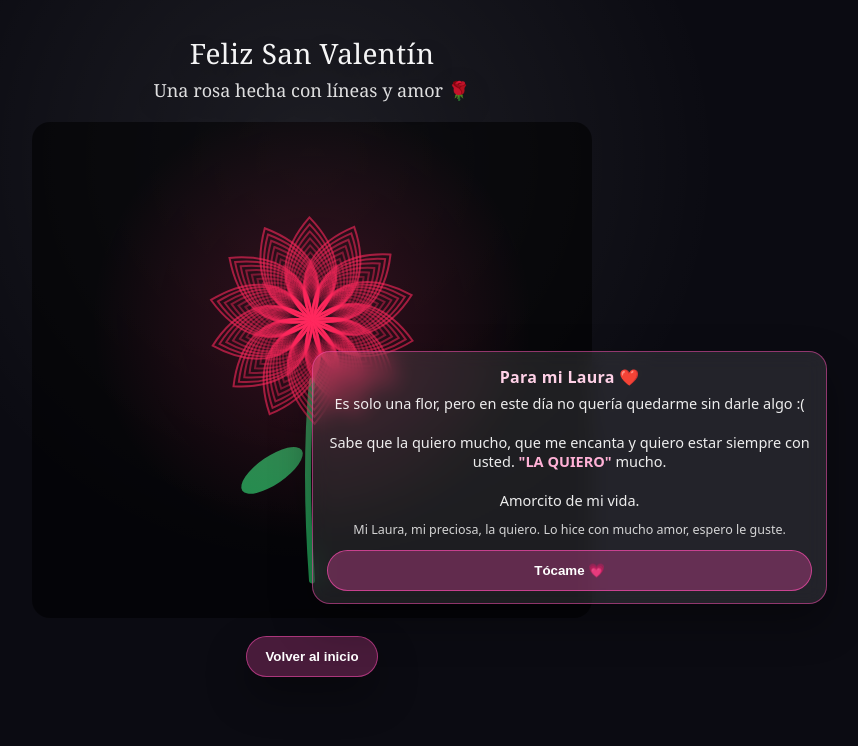
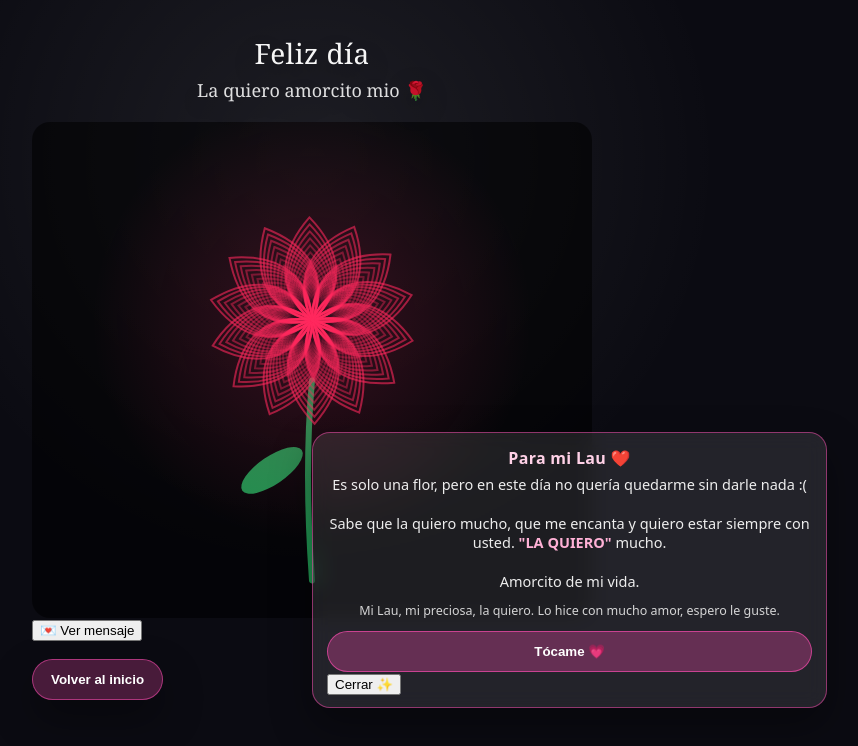
Before and after one commit to ruanoE/p14f-rose, a plain HTML site: page index.html in a window 1280 px wide. Both pictures are taken after a click on the button "Toca Aquí". Shown: the whole page, without its empty margins (328-1186 px from the left). Drawn offline with Linux system fonts and the light colour scheme.

Commit message:
Update index.html

```diff
--- a/index.html
+++ b/index.html
@@ -33,29 +33,49 @@
   <!-- SCENE 3 (Rosa line-art animada) -->
   <section class="scene scene3" id="scene3">
     <div class="topText">
-      <div class="topLine">Feliz San Valentín</div>
-      <div class="topLine2">Una rosa hecha con líneas y amor 🌹</div>
+      <div class="topLine">Feliz día</div>
+      <div class="topLine2">La quiero amorcito mio 🌹</div>
     </div>
 
     <div class="roseWrap">
       <canvas id="lineRose"></canvas>
 
-      <!-- Tarjetita / nota -->
-      <div class="noteCard" aria-label="Nota">
-        <div class="noteTitle">Para mi Laura ❤️</div>
+      <!-- Botón para mostrar la nota (ideal en móvil) -->
+      <button class="noteToggle" id="btnNote" aria-label="Ver mensaje">
+        💌 Ver mensaje
+      </button>
+
+      <!-- Tarjetita / nota (inicia oculta) -->
+      <div class="noteCard hidden" id="noteCard" aria-label="Nota">
+        <div class="notePanel">
+
+          <div class="noteHeader">
+            <div class="noteTitle">Para mi Lau ❤️</div>
+          </div>
+
+          <div class="noteBody">
             <p>
-          Es solo una flor, pero en este día no quería quedarme sin darle algo :(
+              Es solo una flor, pero en este día no quería quedarme sin darle nada :(
               <br><br>
               Sabe que la quiero mucho, que me encanta y quiero estar siempre con usted.
               <span class="noteStrong">"LA QUIERO"</span> mucho.
               <br><br>
               Amorcito de mi vida.
             </p>
-        <div class="noteFooter">Mi Laura, mi preciosa, la quiero. Lo hice con mucho amor, espero le guste.</div>
 
-        <button class="touchBtn" id="btnTouch">Tócame 💗</button>
+            <div class="noteFooter">
+              Mi Lau, mi preciosa, la quiero. Lo hice con mucho amor, espero le guste.
             </div>
           </div>
+
+          <div class="noteActions">
+            <button class="touchBtn" id="btnTouch">Tócame 💗</button>
+            <button class="closeNote" id="btnCloseNote">Cerrar ✨</button>
+          </div>
+
+        </div>
+      </div>
+
 
     <div class="bottomControls">
       <button class="pill" id="btnRestart">Volver al inicio</button>
```
Lines whose indentation alone changed are shown as unchanged.
